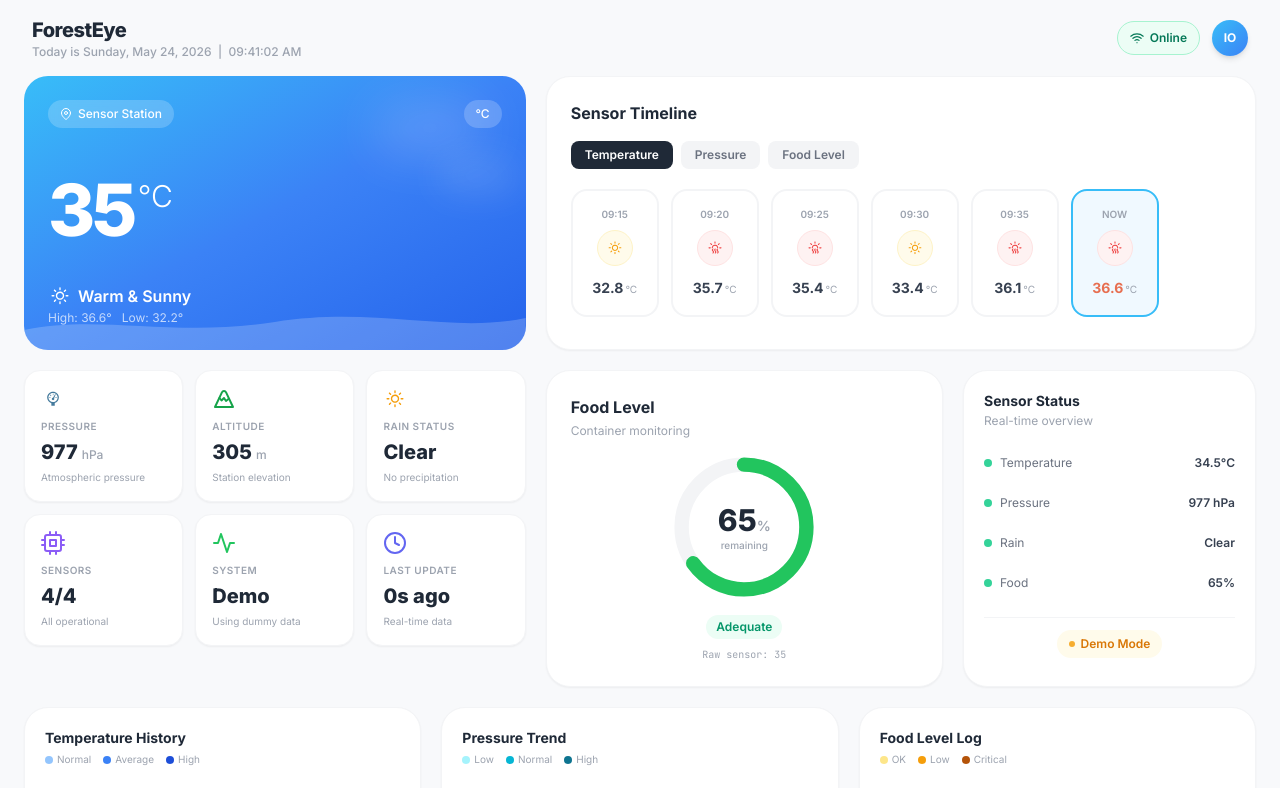
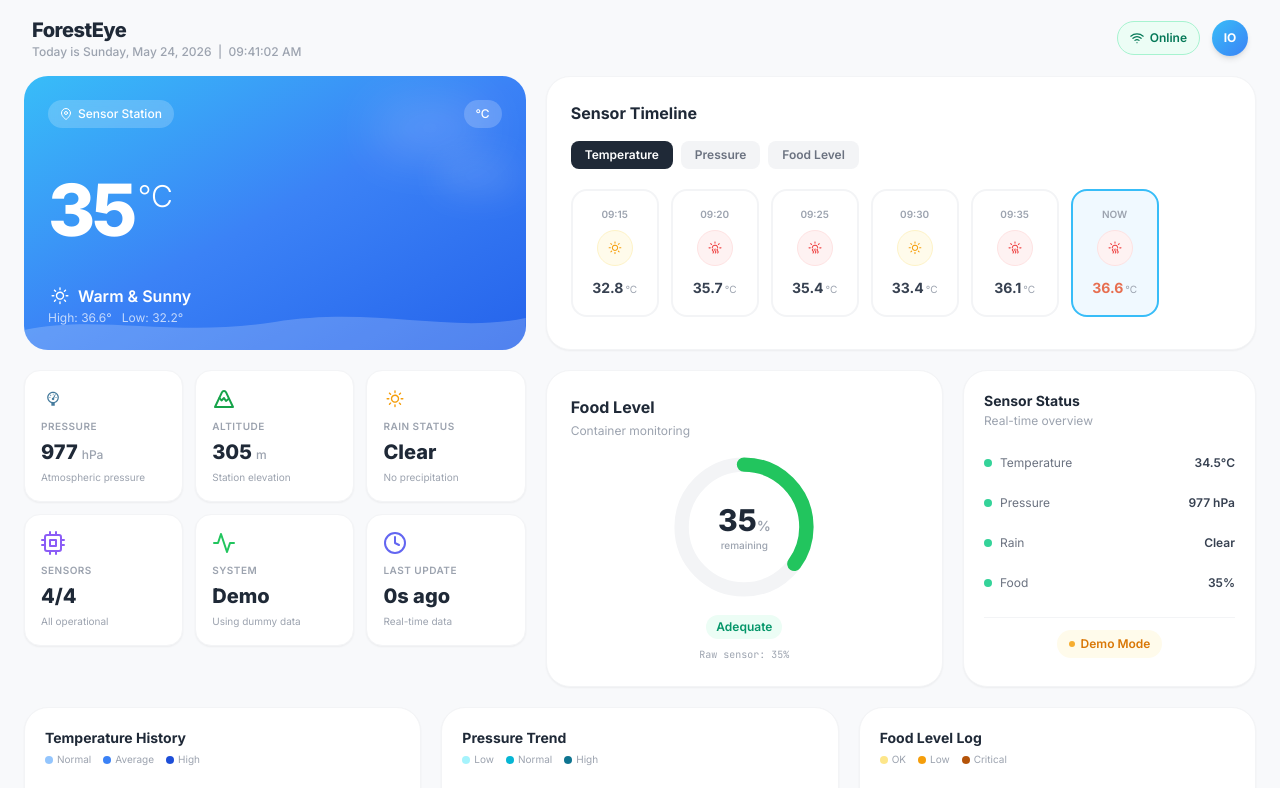
Before and after one commit to chitranshu234/Foresteye, a React (Vite) app: page / in a window 1280 px wide. Shown: the top 788 px of the page. Built offline with nearby package versions, Linux system fonts and the light colour scheme; no server answers; the database is empty.

Commit message:
changes done -v4

```diff
--- a/src/components/FoodGauge.jsx
+++ b/src/components/FoodGauge.jsx
@@ -1,6 +1,6 @@
 export default function FoodGauge({ level }) {
   const percentage = level !== null && level !== undefined ? level : 0;
-  const remaining = Math.max(0, 100 - percentage);
+  const remaining = percentage;
 
   /* Gauge arc calculation */
   const radius = 52;
@@ -79,7 +79,7 @@
           </span>
         </div>
         <p className="text-[10px] text-gray-400 mt-2 font-mono">
-          Raw sensor: {percentage}
+          Raw sensor: {percentage}%
         </p>
       </div>
     </div>
--- a/src/pages/Dashboard.jsx
+++ b/src/pages/Dashboard.jsx
@@ -66,7 +66,7 @@
   const computeAlerts = useCallback((data) => {
     const a = [];
     if (data.rain === 0 || data.rain === "0") a.push({ type: "rain" });
-    if (data.food > 90) a.push({ type: "foodEmpty" });
+    if (data.food < 10) a.push({ type: "foodEmpty" });
     if (data.temperature > 85) a.push({ type: "sensorError" });
     return a;
   }, []);
@@ -245,7 +245,7 @@
                   <StatusItem label="Temperature" value={`${sensorData.temperature}°C`} ok />
                   <StatusItem label="Pressure" value={`${sensorData.pressure} hPa`} ok />
                   <StatusItem label="Rain" value={rainText} ok={sensorData.rain !== 0 && sensorData.rain !== "0"} />
-                  <StatusItem label="Food" value={`${Math.max(0, 100 - sensorData.food)}%`} ok={sensorData.food <= 70} />
+                  <StatusItem label="Food" value={`${sensorData.food}%`} ok={sensorData.food >= 30} />
 
                   {/* Footer badge */}
                   <div className="mt-2 pt-3 border-t border-gray-100 flex items-center justify-center">
```
